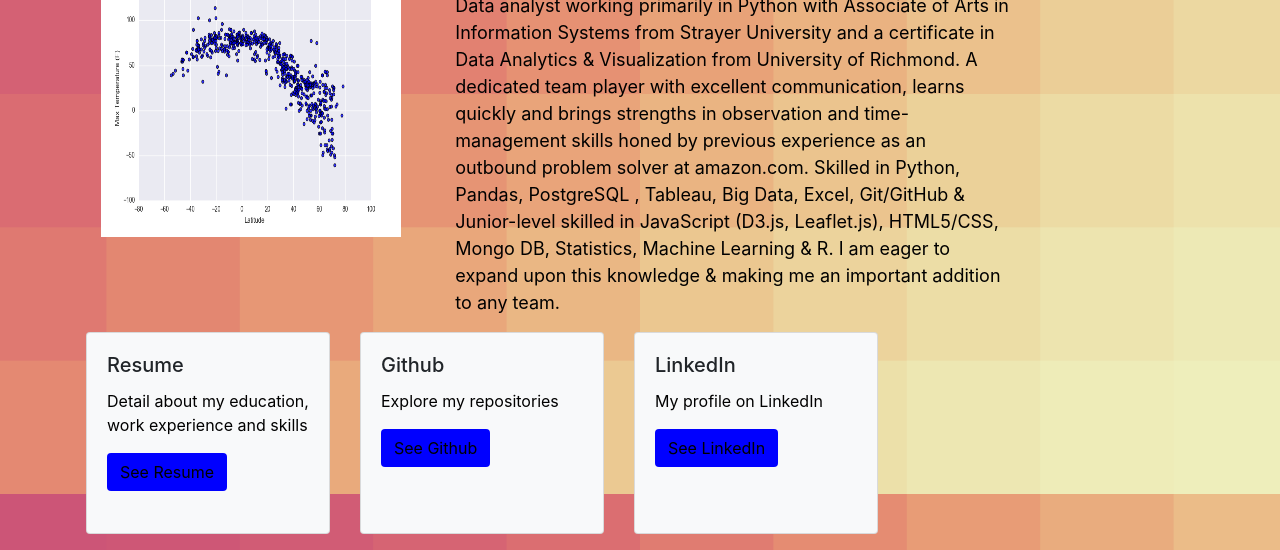
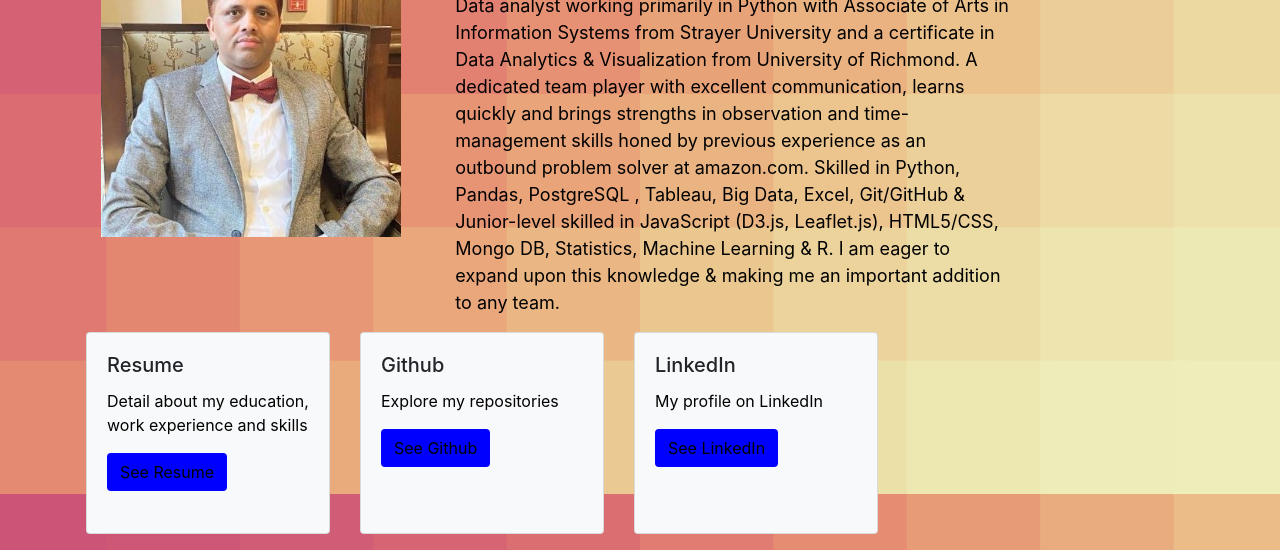
Before and after one commit to sigdelyr/sigdelyr.github.io, a plain HTML site: page index.html in a window 1280 px wide. Shown: the part 306-856 px from the top of the page. Drawn offline with nearby package versions, Linux system fonts and the light colour scheme.

Commit message:
added resources

```diff
--- a/index.html
+++ b/index.html
@@ -36,7 +36,7 @@
         <div class = "row p-3">
             <div class = "col-4">
                 <!-- <img src="static/images/sigdel.jpg" width="175" height="150" alt="profile picture" class="img-fluid rounded img-thumbnail profile-pic"> -->
-                <img src="static/images/fig1.png" alt="Profile Picture" width="300" height="291">
+                <img src="Resources/assets/images/sigdel.jpg" alt="Profile Picture" width="300" height="291">
             </div>
             <div class = "col-6">
                 <div class = "row pull-right">
```
Also changed, not shown: Resources/assets/images/Fig1.png (added), Resources/assets/images/Fig2.png (added), Resources/assets/images/Fig3.png (added), Resources/assets/images/Fig4.png (added), Resources/assets/images/sigdel.JPG (added).
